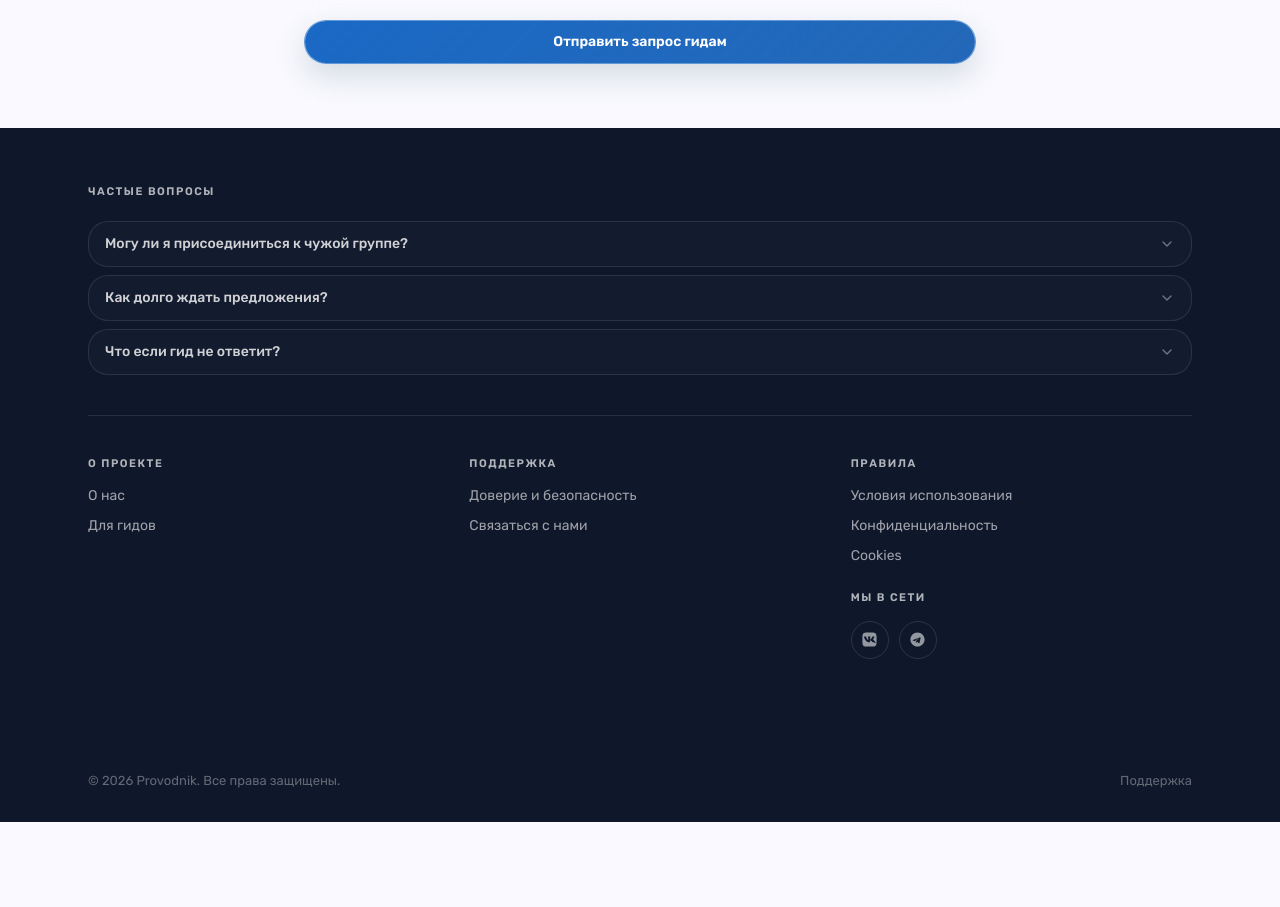
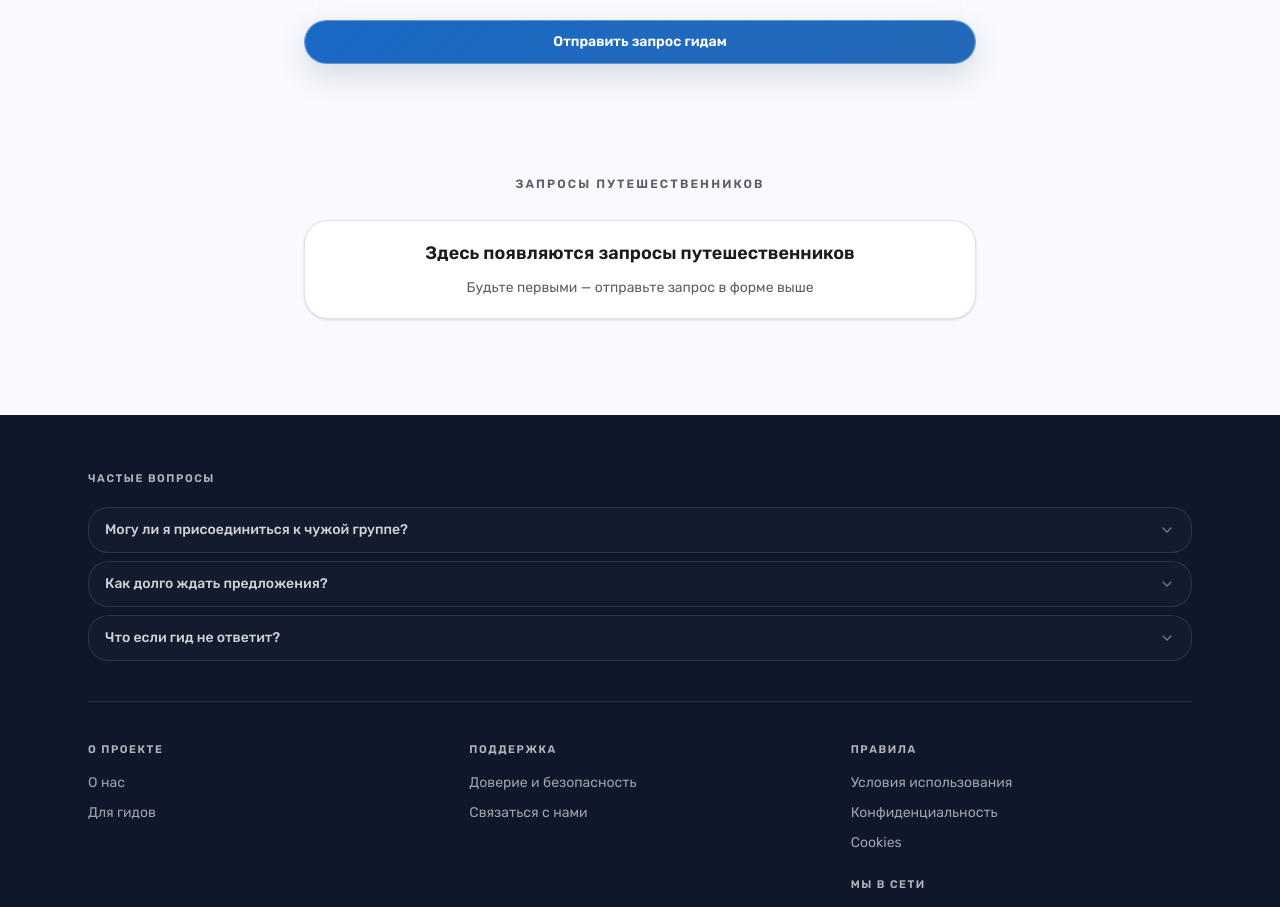
Before and after one commit to s6s8/provodnik.app, a Next.js app: page / in a window 1280 px wide. Shown: the part 1380-2287 px from the top of the page. Before the commit the page ends 2202 px from the top, so only its background shows below. Built offline with nearby package versions, Linux system fonts and the light colour scheme; no server answers; the database is empty.

Commit message:
fix(homepage-discovery): card p-4 md:px-6 md:py-5 + gap-3, pb-24, always-visible empty state

```diff
--- a/src/features/homepage/components/homepage-discovery.tsx
+++ b/src/features/homepage/components/homepage-discovery.tsx
@@ -24,18 +24,26 @@ interface Props {
 }
 
 export function HomePageDiscovery({ requests }: Props) {
-  if (requests.length === 0) return null;
-
-  // Vertical-gap balance: hero py-16 + discovery pt-12 = 7rem above; discovery pb-14 + footer pt-14 = 7rem below. Keep token sums in sync if any padding changes.
+  // Vertical-gap balance: hero py-16 + discovery pt-12 = 7rem above; discovery pb-24 + footer pt-14 = ~9.5rem below. Asymmetric on purpose — bottom transitions into a colour-contrast footer and needs more breathing room. Keep token sums in sync if any padding changes.
   return (
-    <section aria-label="Открытые запросы путешественников" className="bg-surface pt-12 pb-14">
+    <section aria-label="Открытые запросы путешественников" className="bg-surface pt-12 pb-24">
       <div className="mx-auto w-full max-w-page px-[clamp(20px,4vw,48px)]">
         <div className="mx-auto max-w-2xl">
         <p className="mb-7 text-center text-xs font-semibold uppercase tracking-[0.18em] text-muted-foreground">
           Запросы путешественников
         </p>
         <div className="grid gap-4 md:grid-cols-2">
-          {requests.map((req) => {
+          {requests.length === 0 ? (
+            <div className="flex h-full flex-col items-center justify-center gap-3 rounded-lg border border-foreground/[0.12] bg-white p-4 md:px-6 md:py-5 shadow-sm md:col-span-2 text-center">
+              <p className="font-display text-[1.125rem] font-semibold leading-snug text-foreground">
+                Здесь появляются запросы путешественников
+              </p>
+              <p className="text-sm text-muted-foreground">
+                Будьте первыми — отправьте запрос в форме выше
+              </p>
+            </div>
+          ) : (
+            requests.map((req) => {
               const interestLabels = resolveInterestLabels(req.interests);
               const visibleLabels = interestLabels.slice(0, 4);
               const overflow = interestLabels.length - visibleLabels.length;
@@ -48,20 +56,21 @@ export function HomePageDiscovery({ requests }: Props) {
                 <Link
                   key={req.id}
                   href={`/requests/${req.id}`}
-                className="flex h-full flex-col rounded-lg border border-foreground/[0.12] bg-white p-5 shadow-sm transition-shadow hover:shadow-md"
+                  className="flex h-full flex-col gap-3 rounded-lg border border-foreground/[0.12] bg-white p-4 md:px-6 md:py-5 shadow-sm transition-shadow hover:shadow-md"
                 >
-                <p className="mb-1 font-display text-[1.125rem] font-semibold leading-snug text-foreground">
+                  <p className="font-display text-[1.125rem] font-semibold leading-snug text-foreground">
                     {req.destination}{req.dateLabel ? ` · ${req.dateLabel}` : ""}
                   </p>
-                <p className="mb-1 text-sm text-muted-foreground">{formatGroupLine(req)}</p>
-                <p className="mb-1 text-sm text-muted-foreground">{interestText ?? " "}</p>
-                <p className="mb-3 text-sm text-muted-foreground">
+                  <p className="text-sm text-muted-foreground">{formatGroupLine(req)}</p>
+                  <p className="text-sm text-muted-foreground">{interestText ?? " "}</p>
+                  <p className="text-sm text-muted-foreground">
                     {req.budgetRub.toLocaleString("ru-RU")} ₽/чел. · {formatOfferCount(req.offerCount)}
                   </p>
                   <p className="text-xs font-semibold text-primary">открыть →</p>
                 </Link>
               );
-          })}
+            })
+          )}
         </div>
         </div>
       </div>
```
Lines whose indentation alone changed are shown as unchanged.
